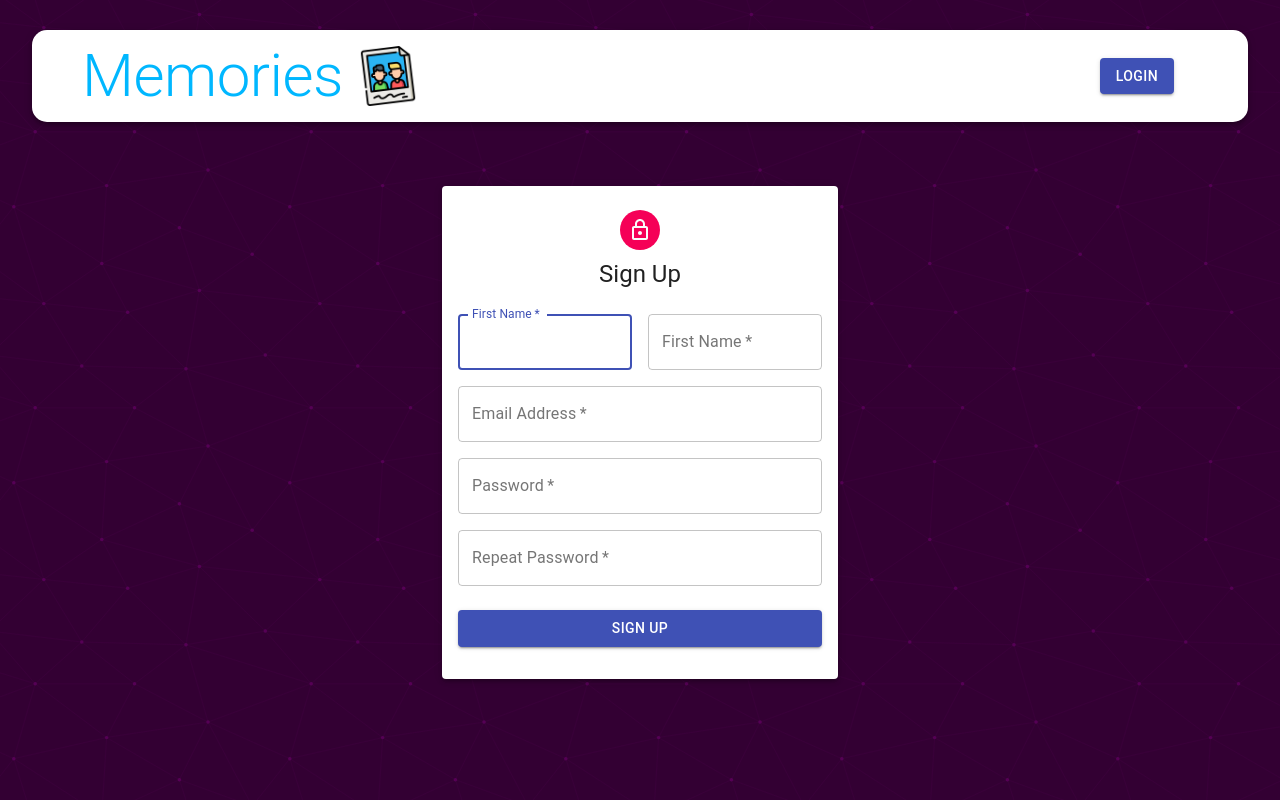
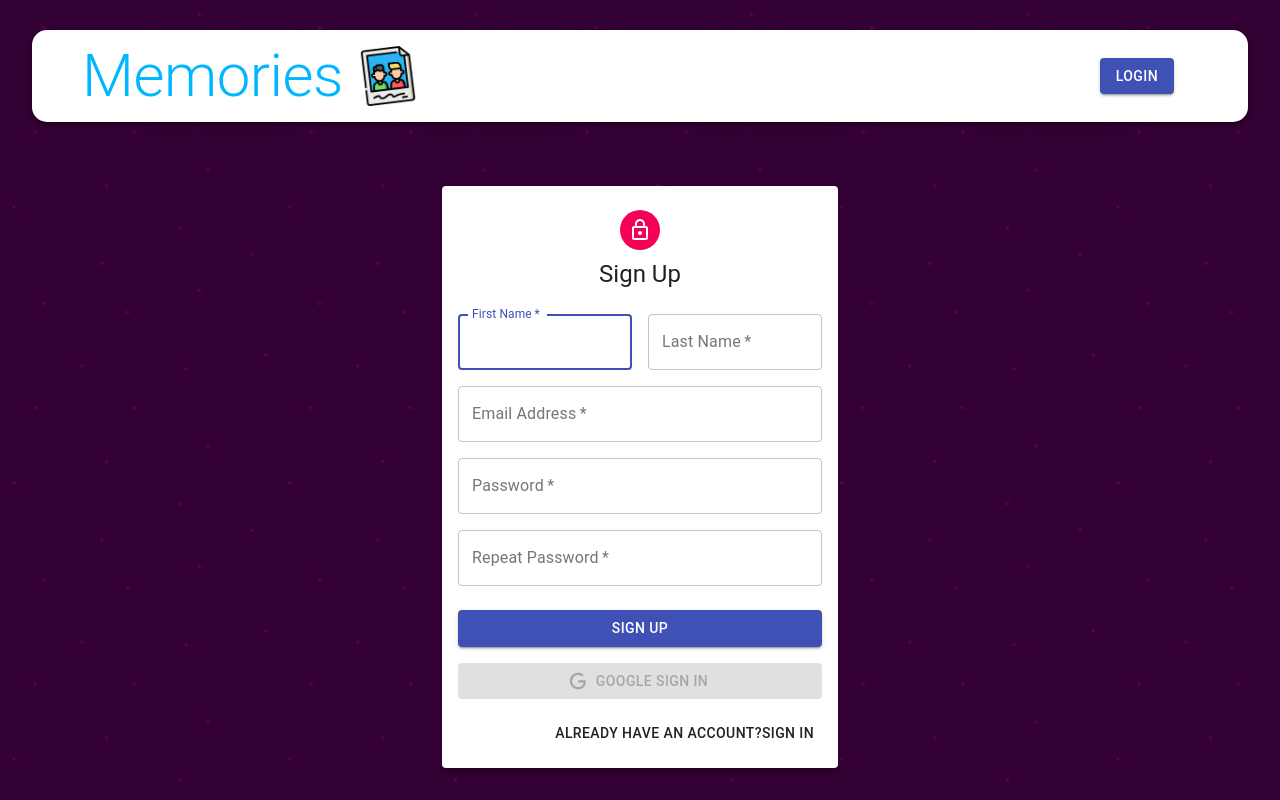
Before and after one commit to voidGlitch/BlogBuster, a React (Create React App) app in the folder client/: page /auth in a window 1280 px wide. Built offline with nearby package versions, Linux system fonts and the light colour scheme.

Commit message:
added google authentication

```diff
--- a/client/src/components/Auth/Auth.js
+++ b/client/src/components/Auth/Auth.js
@@ -8,19 +8,41 @@
   Container,
 } from "@material-ui/core";
 import useStyles from "./styles";
+import Icon from "./icon";
 import LockOutlinedIcon from "@material-ui/icons/LockOutlined";
 import Input from "./Input";
-
+import { GoogleLogin } from "react-google-login";
+import { useDispatch } from "react-redux";
+import { useNavigate } from "react-router-dom";
 const Auth = () => {
   const classes = useStyles();
   const [showPassword, setShowPassword] = useState(false);
-  const isSignUp = true;
-
+  const [isSignUp, setisSignUp] = useState(true);
+  const navigate = useNavigate();
+  const dispatch = useDispatch();
   const handleShowPassword = () =>
     setShowPassword((prevShowpassword) => !prevShowpassword);
 
   const handleSubmit = () => {};
   const handleChange = () => {};
+  const switchMode = () => {
+    setisSignUp(!isSignUp);
+  };
+  const googleSuccess = async (response) => {
+    //?. special operator used to not throw an error even if we dont have access to the response
+    const result = response?.profileObj;
+    const token = response?.tokenId;
+    try {
+      const action = { type: "AUTH", data: { result, token } };
+      dispatch(action);
+      navigate("/");
+    } catch (error) {
+      console.log(error);
+    }
+  };
+  const googleFailure = () => {
+    console.log("Google sign in was unsuccessful.Try again");
+  };
 
   return (
     <Container component="main" maxWidth="xs">
@@ -41,8 +63,8 @@
                   half
                 />
                 <Input
-                  name="firstName"
-                  label="First Name"
+                  name="lastName"
+                  label="Last Name"
                   handleChange={handleChange}
                   half
                 />
@@ -70,6 +92,7 @@
               />
             )}
           </Grid>
+
           <Button
             type="submit"
             fullWidth
@@ -79,6 +102,35 @@
           >
             {isSignUp ? "Sign Up" : "Sign In"}
           </Button>
+          <GoogleLogin
+            clientId="1080953748784-va82ioa4fqkp0qiqh40kn9sb3f8b8tie.apps.googleusercontent.com"
+            render={(renderProps) => (
+              <Button
+                className={classes.googleButton}
+                color="primary"
+                fullWidth
+                onClick={renderProps.onClick}
+                disabled={renderProps.disabled}
+                startIcon={<Icon />}
+                variant="contained"
+              >
+                Google Sign in
+              </Button>
+            )}
+            buttonText="Login"
+            onSuccess={googleSuccess}
+            onFailure={googleFailure}
+            cookiePolicy={"single_host_origin"}
+          />
+          <Grid container justifyContent="flex-end">
+            <Grid item>
+              <Button onClick={switchMode}>
+                {isSignUp
+                  ? "Already have an account?Sign In"
+                  : "Dont have an account? Sign Up"}
+              </Button>
+            </Grid>
+          </Grid>
         </form>
       </Paper>
     </Container>
--- a/client/src/components/Auth/Input.js
+++ b/client/src/components/Auth/Input.js
@@ -24,8 +24,9 @@
         autoFocus={autoFocus}
         type={type}
         InputProps={
-          name === "password" && {
-            endAdorement: (
+          name === "password"
+            ? {
+                endadorement: (
                   <InputAdornment position="end">
                     <IconButton onClick={handleShowPassword}>
                       {type === "password" ? <Visibility /> : <VisibilityOff />}
@@ -33,6 +34,7 @@
                   </InputAdornment>
                 ),
               }
+            : null
         }
       />
     </Grid>
--- /dev/null
+++ b/client/src/components/Auth/icon.js
@@ -0,0 +1,12 @@
+import React from "react";
+
+const icon = () => (
+  <svg style={{ width: "20px", height: "20px" }} viewBox="0 0 24 24">
+    <path
+      fill="currentColor"
+      d="M21.35,11.1H12.18V13.83H18.69C18.36,17.64 15.19,19.27 12.19,19.27C8.36,19.27 5,16.25 5,12C5,7.9 8.2,4.73 12.2,4.73C15.29,4.73 17.1,6.7 17.1,6.7L19,4.72C19,4.72 16.56,2 12.1,2C6.42,2 2.03,6.8 2.03,12C2.03,17.05 6.16,22 12.25,22C17.6,22 21.5,18.33 21.5,12.91C21.5,11.76 21.35,11.1 21.35,11.1V11.1Z"
+    />
+  </svg>
+);
+
+export default icon;
--- a/client/src/components/Navbar/Navbar.js
+++ b/client/src/components/Navbar/Navbar.js
@@ -1,12 +1,20 @@
 import { AppBar, Avatar, Button, Toolbar, Typography } from "@material-ui/core";
-import React from "react";
+import React, { useEffect, useState } from "react";
 import memories from "../../Images/memories.png";
 import useStyles from "./styles.js";
 import { Link } from "react-router-dom";
 
 const Navbar = () => {
   const classes = useStyles();
-  const user = null;
+  const [user, setUser] = useState(JSON.parse(localStorage.getItem("profile")));
+  console.log(user);
+  useEffect(() => {
+    const token = user?.token;
+
+    //JWT
+    setUser(JSON.parse(localStorage.getItem("profile")));
+  }, []);
+
   return (
     <AppBar className={classes.appBar} position="static" color="inherit">
       <div className={classes.brandContainer}>
--- a/client/src/constants/actionTypes.js
+++ b/client/src/constants/actionTypes.js
@@ -3,3 +3,5 @@
 export const CREATE = "CREATE";
 export const DELETE = "DELETE";
 export const LIKE = "LIKE";
+export const AUTH = "AUTH";
+export const LOGOUT = "LOGOUT";
--- /dev/null
+++ b/client/src/reducers/auth.js
@@ -0,0 +1,18 @@
+import { AUTH, LOGOUT } from "../constants/actionTypes";
+
+const authReducer = (
+  state = {
+    authData: null,
+  },
+  action
+) => {
+  switch (action.type) {
+    case AUTH:
+      localStorage.setItem("profile", JSON.stringify({ ...action?.data }));
+
+      return { ...state, authData: action?.data };
+    default:
+      return state;
+  }
+};
+export default authReducer;
--- a/client/src/reducers/index.js
+++ b/client/src/reducers/index.js
@@ -1,6 +1,8 @@
 import { combineReducers } from "redux";
 import posts from "./posts";
+import auth from "./auth";
 export default combineReducers({
   //Takes function in which we put all the indiviual reducers that we have in our
   posts: posts,
+  auth: auth,
 });
--- a/package.json
+++ b/package.json
@@ -3,6 +3,7 @@
     "@material-ui/core": "^4.12.3",
     "@material-ui/icons": "^4.11.3",
     "dotenv": "^16.0.0",
+    "react-google-login": "^5.2.2",
     "react-redux": "^7.2.8"
   }
 }
```
Also changed, not shown: client/package.json (+4 -6 lines), 2 other files (tests, documents, lock files or other folders). Lines whose indentation alone changed are shown as unchanged.
